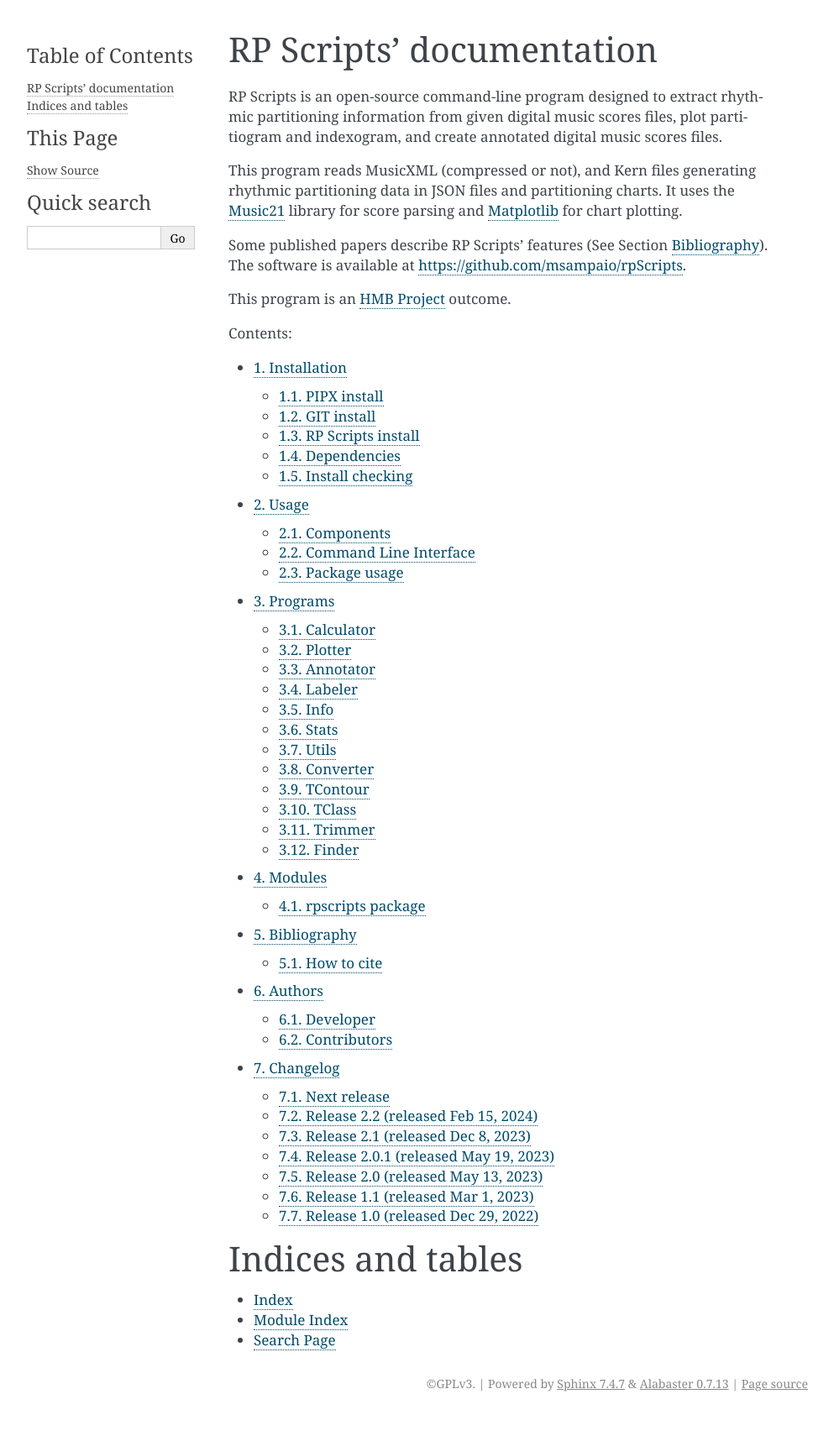
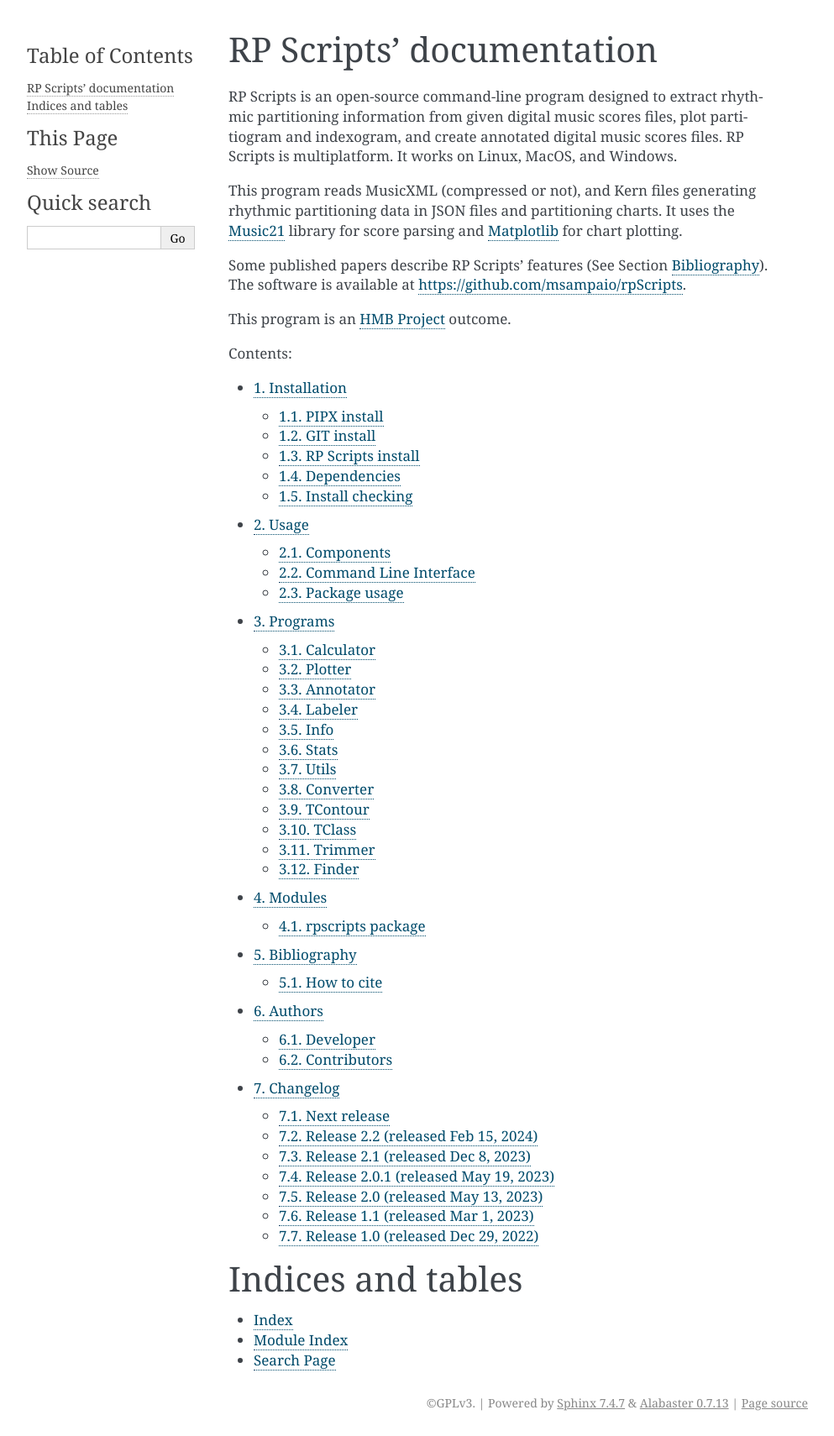
Before and after one commit to msampaio/rpScripts, a Sphinx documentation site: the page built from docs/source/index.rst, in a window 1280 px wide. Shown: the whole page at 84% size, without its empty margins (148-1141 px from the left). Built offline with Sphinx 7.4.7, drawn with Linux system fonts in a browser that asks for light colours; before the commit the page ends 1687 px from its top, so only the background shows below that.

Commit message:
Add multiplatform info

```diff
--- a/docs/source/index.rst
+++ b/docs/source/index.rst
@@ -1,7 +1,7 @@
 RP Scripts' documentation
 =========================
 
-RP Scripts is an open-source command-line program designed to extract rhythmic partitioning information from given digital music scores files, plot partitiogram and indexogram, and create annotated digital music scores files.
+RP Scripts is an open-source command-line program designed to extract rhythmic partitioning information from given digital music scores files, plot partitiogram and indexogram, and create annotated digital music scores files. RP Scripts is multiplatform. It works on Linux, MacOS, and Windows.
 
 This program reads MusicXML (compressed or not), and Kern files generating rhythmic partitioning data in JSON files and partitioning charts. It uses the `Music21 <https://mit.edu/music21>`_ library for score parsing and `Matplotlib <https://matplotlib.org>`_ for chart plotting.
 
```
